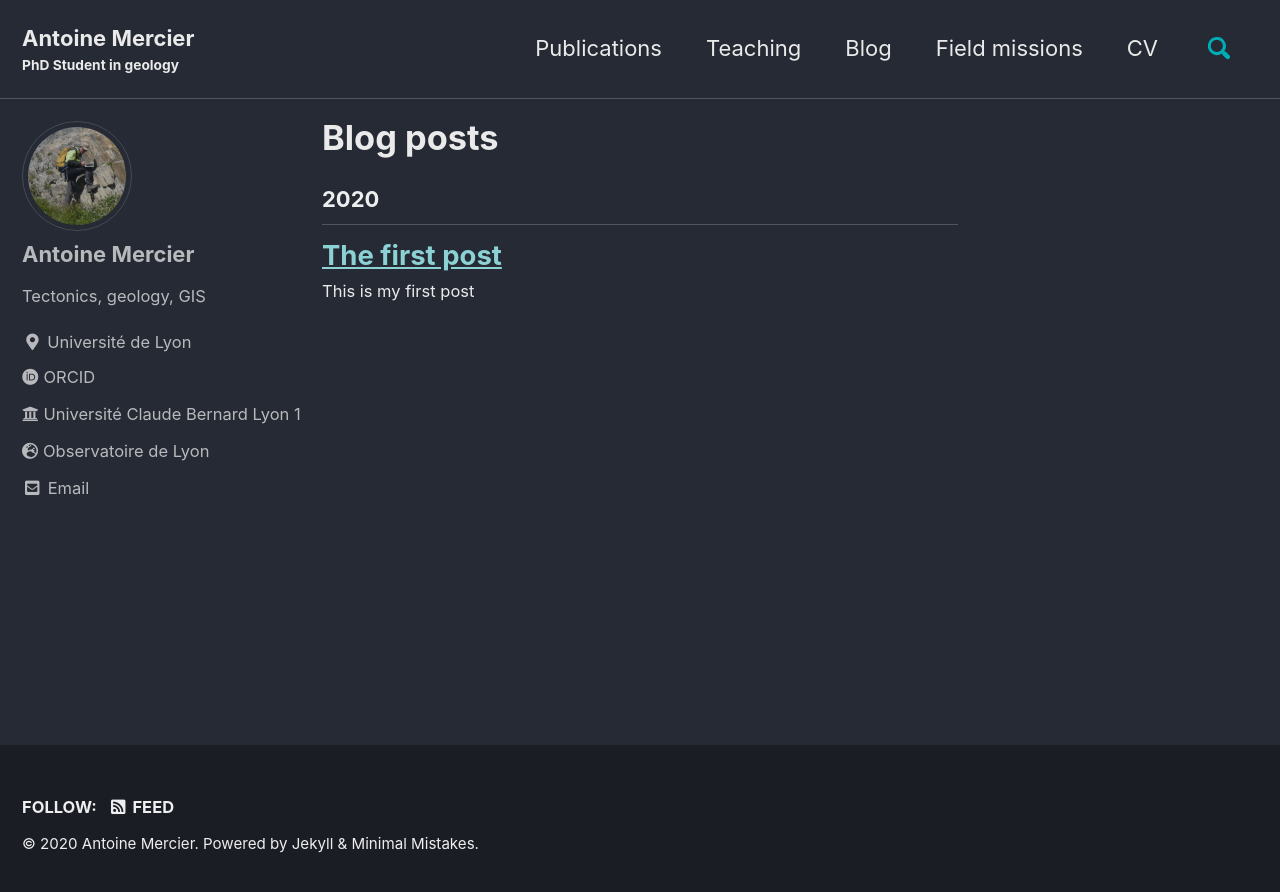
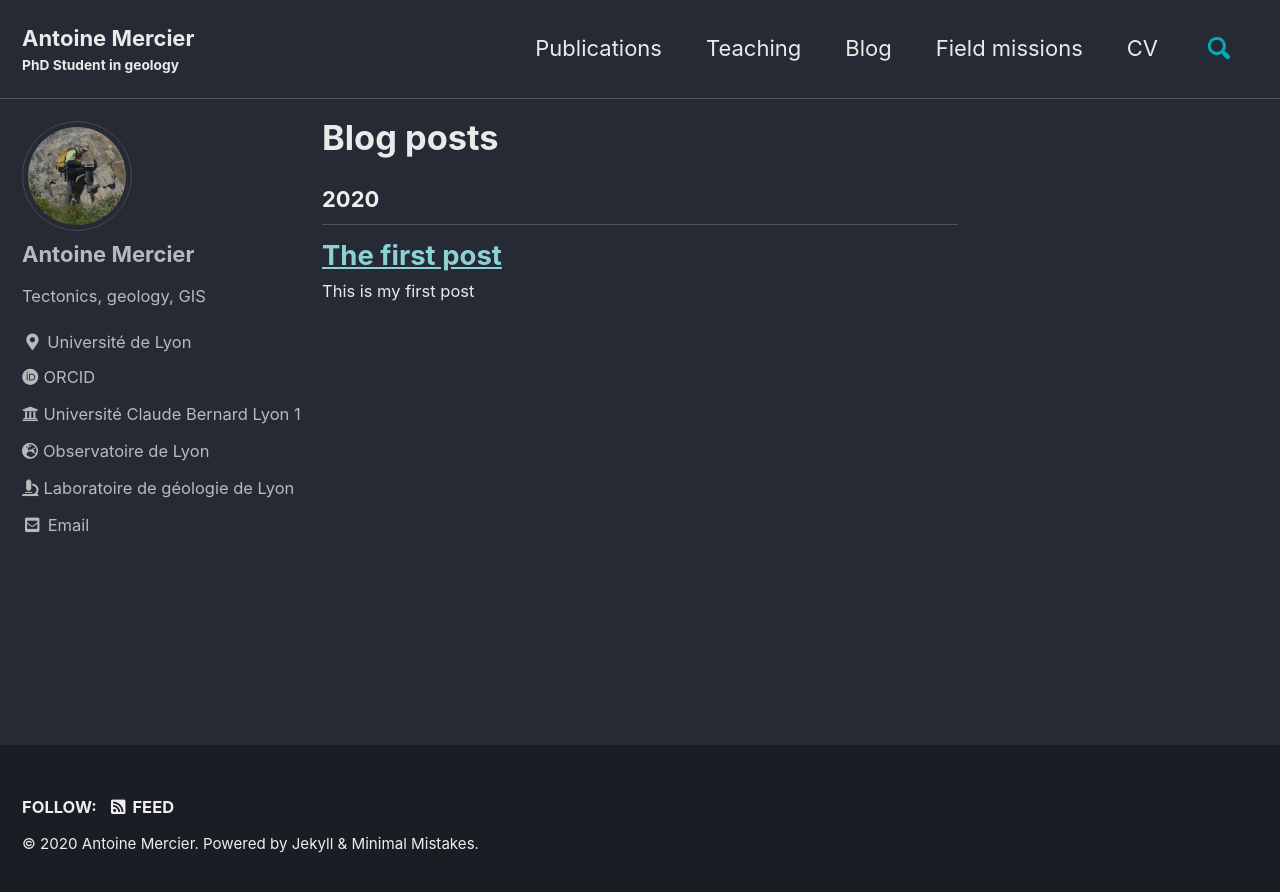
Before and after one commit to AntoineMercier/AntoineMercier.github.io, a Jekyll site: the page built from _pages/year-archive.html, in a window 1280 px wide. Shown: the top 892 px of the page. Built offline with Jekyll 4.4.1, drawn with Linux system fonts in a browser that asks for light colours; cached includes are drawn as plain includes.

Commit message:
Update _config.yml

```diff
--- a/_config.yml
+++ b/_config.yml
@@ -114,6 +114,9 @@ author:
     - label: "Observatoire de Lyon"
       icon: "fas fa-globe-europe"
       url: "https://observatoire.univ-lyon1.fr/"
+    - label: "Laboratoire de géologie de Lyon"
+      icon: "fas fa-microscope"
+      url: "http://lgltpe.ens-lyon.fr"
 
 # Site Footer
 footer:
```
